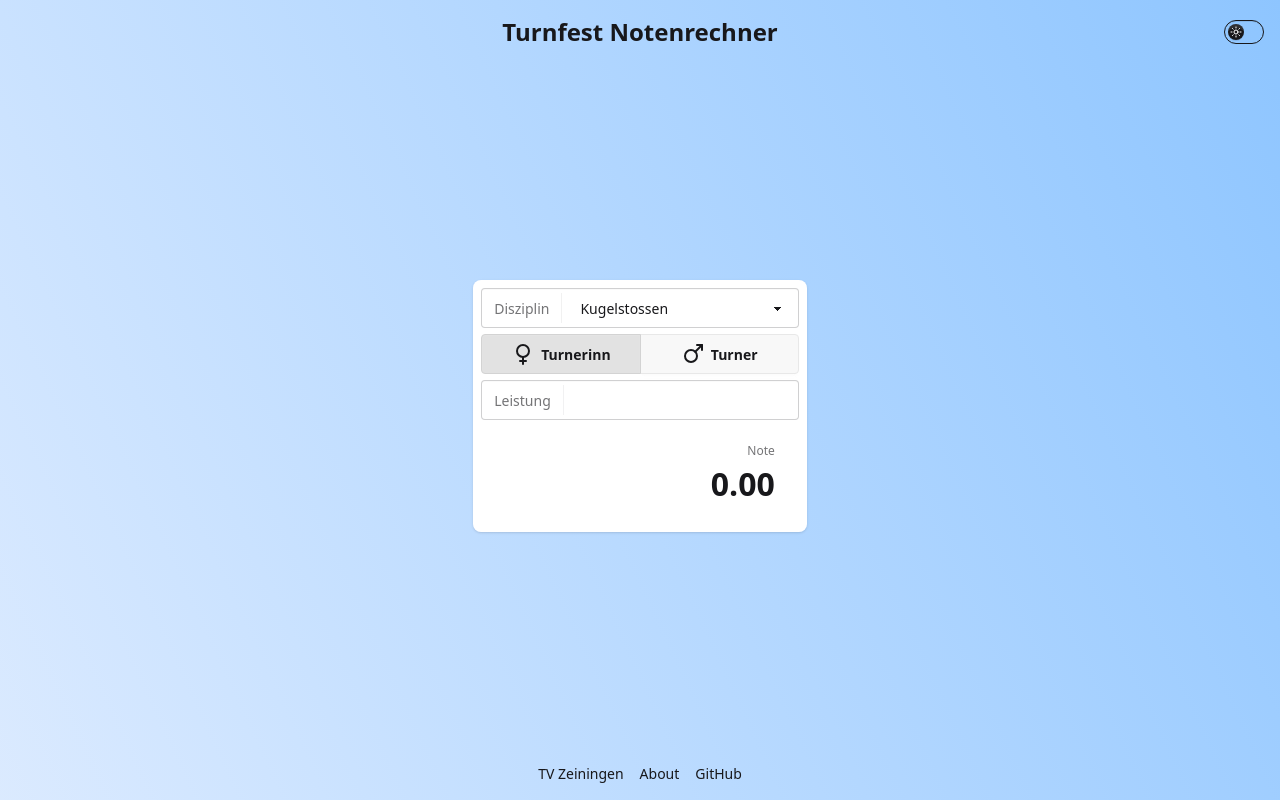
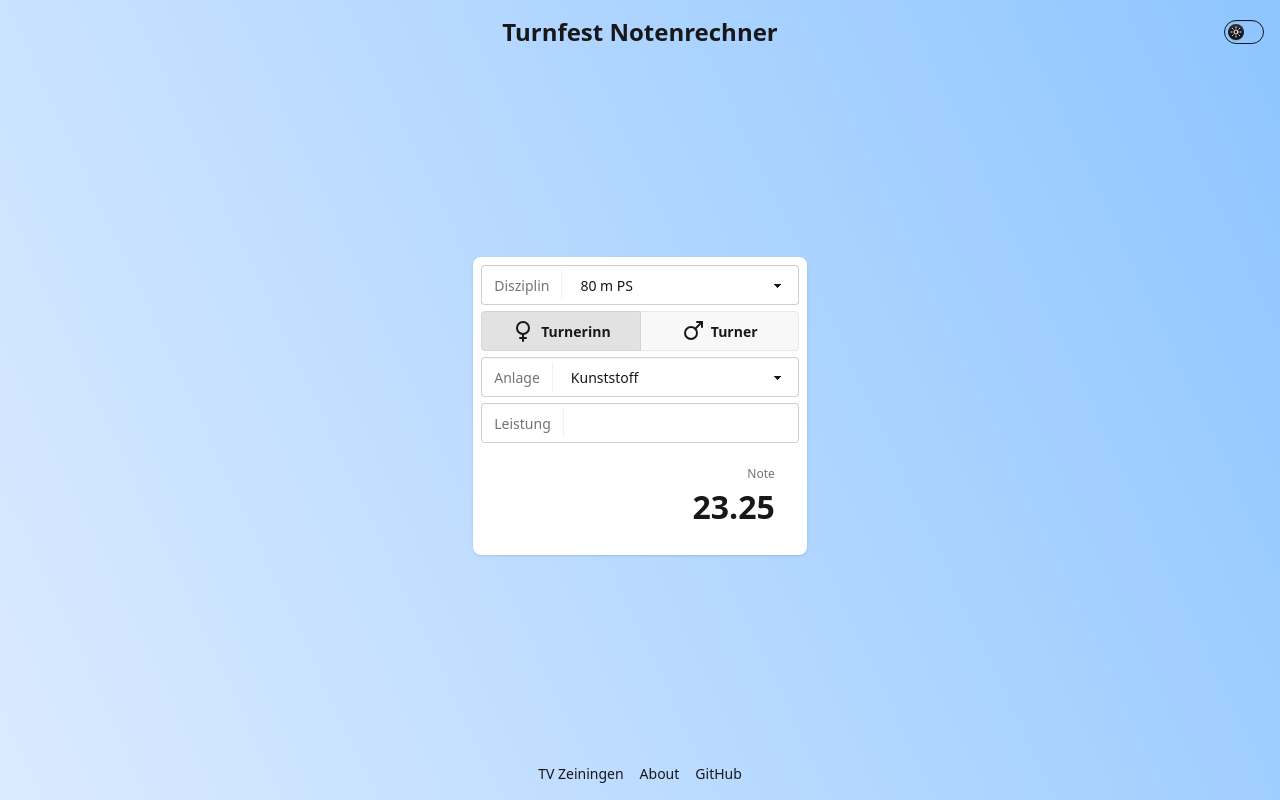
Before and after one commit to tvzeiningen/notenrechner, a React (Vite) app: page / in a window 1280 px wide. Built offline with nearby package versions, Linux system fonts and the light colour scheme.

Commit message:
fix illegal underground keys crash

```diff
--- a/src/App.tsx
+++ b/src/App.tsx
@@ -6,7 +6,7 @@ import { Footer } from './components/Footer';
 import { NavBar } from './components/NavBar';
 
 function App() {
-  const [discipline, setDiscipline] = useState<keyof typeof formulas>("Kugelstossen");
+  const [discipline, setDiscipline] = useState<keyof typeof formulas>(Object.keys(formulas)[0]);
   const formula = useMemo<DisciplineFormula<any>>(() => formulas[discipline], [discipline]);
   const getInitialTheme = () => {
     const stored = localStorage.getItem("theme");
@@ -38,7 +38,7 @@ function App() {
               onChange={e => setDiscipline(e.target.value)}
               value={discipline}>
               {Object.keys(formulas).map(discipline =>
-                <option value={discipline}>{discipline}</option>
+                <option key={discipline} value={discipline}>{discipline}</option>
               )}
             </select>
           </label>
--- a/src/components/Form.tsx
+++ b/src/components/Form.tsx
@@ -8,11 +8,11 @@ export function Form({ discipline }: { discipline: DisciplineFormula<any> }) {
     discipline.undergrounds ? Object.keys(discipline.undergrounds)[0] : undefined
   );
   const [performance, setPerformance] = useState<Time | Distance>(0.0);
-  useEffect(() => setUnderground( // TODO this does not feel right... what's best practice here?
-    discipline.undergrounds ? Object.keys(discipline.undergrounds)[0] : undefined
-  ),
-    [discipline.undergrounds]
-  )
+
+  useEffect(() => { // TODO this does not feel right... what's best practice here?
+    const availableUndergrounds = discipline.undergrounds ? Object.keys(discipline.undergrounds) : [];
+    setUnderground(availableUndergrounds[0]);
+  }, [discipline]);
   const grade = useMemo(() => {
     if (discipline.undergrounds && underground) {
       return discipline.undergrounds[underground][gender](performance);
@@ -21,7 +21,8 @@ export function Form({ discipline }: { discipline: DisciplineFormula<any> }) {
     } else {
       return discipline.formulas[gender](performance);
     };
-  }, [gender, underground, performance, discipline]);
+  }, [gender, underground, performance]);
+  // discipline is not in deps since it's an indirect dep via underground (useEffect above)
 
   const toggleGender = () => gender === "female" ? setGender("male") : setGender("female");
 
@@ -47,7 +48,7 @@ export function Form({ discipline }: { discipline: DisciplineFormula<any> }) {
             onChange={e => setUnderground(e.target.value)}
             value={underground}>
             {Object.keys(discipline.undergrounds).map(underground =>
-              <option value={underground}>{underground}</option>
+              <option key={underground} value={underground}>{underground}</option>
             )}
           </select>
         </label>
--- a/src/formulas.ts
+++ b/src/formulas.ts
@@ -1,6 +1,130 @@
 import type { DisciplineFormula } from "./types";
 
 const formulas: Record<string, DisciplineFormula<any>> = {
+    "80 m PS": {
+        undergrounds: {
+            "Kunststoff": {
+                female: d => (18.6 - d) / 0.8,
+                male: d => (14.2 - d) / 0.5,
+            },
+            "Rasen": {
+                female: d => (18.9 - d) / 0.8,
+                male: d => (14.5 - d) / 0.5,
+            },
+            "Wiese": {
+                female: d => (19.2 - d) / 0.8,
+                male: d => (14.8 - d) / 0.5,
+            },
+        }
+    },
+    "40 m PS Stab": {
+        undergrounds: {
+            "Kunststoff": {
+                female: d => (13.9 - d) / 0.8,
+                male: d => (13.2 - d) / 0.8,
+            },
+            "Rasen": {
+                female: d => (14.1 - d) / 0.8,
+                male: d => (13.4 - d) / 0.8,
+            },
+            "Wiese": {
+                female: d => (14.3 - d) / 0.8,
+                male: d => (13.6 - d) / 0.8,
+            },
+        }
+    },
+    "80 m": {
+        undergrounds: {
+            "Kunststoff": {
+                female: d => (16.7 - d) / 0.6,
+                male: d => (14.5 - d) / 0.5,
+            },
+            "Rasen": {
+                female: d => (17.0 - d) / 0.6,
+                male: d => (14.8 - d) / 0.5,
+            },
+            "Wiese": {
+                female: d => (17.3 - d) / 0.6,
+                male: d => (15.1 - d) / 0.5,
+            },
+        }
+    },
+    "40 m": {
+        undergrounds: {
+            "Kunststoff": {
+                female: d => (16.7 - d) / 0.6,
+                male: d => (14.5 - d) / 0.5,
+            },
+            "Rasen": {
+                female: d => (17.0 - d) / 0.6,
+                male: d => (14.8 - d) / 0.5,
+            },
+            "Wiese": {
+                female: d => (17.3 - d) / 0.6,
+                male: d => (15.1 - d) / 0.5,
+            },
+        }
+    },
+    "400 m": {
+        undergrounds: {
+            "Kunststoff": {
+                female: d => (112.5 - d) / 5,
+                male: d => (74.5 - d) / 2,
+            },
+            "Rasen": {
+                female: d => (115 - d) / 5,
+                male: d => (77 - d) / 2,
+            },
+            "Wiese": {
+                female: d => (117.5 - d) / 5,
+                male: d => (79.5 - d) / 2,
+            },
+        }
+    },
+    "800 m": {
+        undergrounds: {
+            "Kunststoff": {
+                female: d => (254 - d) / 10,
+                male: d => (206 - d) / 8,
+            },
+            "Rasen": {
+                female: d => (262 - d) / 10,
+                male: d => (212 - d) / 8,
+            },
+            "Wiese": {
+                female: d => (270 - d) / 10,
+                male: d => (218 - d) / 8,
+            },
+        }
+    },
+    "1000 m": {
+        undergrounds: {
+            "Kunststoff": {
+                female: d => (348 - d) / 15,
+                male: d => (265 - d) / 10
+            },
+            "Rasen": {
+                female: d => (360 - d) / 15,
+                male: d => (275 - d) / 10,
+            },
+            "Wiese": {
+                female: d => (372 - d) / 15,
+                male: d => (285 - d) / 10,
+            },
+        }
+    },
+    "Hochsprung": {
+        undergrounds: {
+            "Kunststoff": {
+                female: d => (d - 0.45) * 10,
+                male: d => (d - 0.8) * 10,
+            },
+            "Asphalt": {
+                female: d => (d - 0.40) * 10,
+                male: d => (d - 0.75) * 10,
+            },
+        }
+    },
     "Weitsprung": {
         undergrounds: {
             "Kunststoff": {
@@ -13,13 +137,46 @@ const formulas: Record<string, DisciplineFormula<any>> = {
             },
         }
     },
-    "Kugelstossen": {
+    "Kugelstossen 4 / 5 kg": {
         formulas: {
             female: d => d,
             male: d => (d + 0.5) / 1.5,
         },
         undergrounds: undefined,
-    }
+    },
+    "Schleuderball 1 / 1,5 kg": {
+        "formulas": {
+            female: d => (d + 2) / 4,
+            male: d => (d - 11) / 4,
+        },
+        undergrounds: undefined,
+    },
+    "Speer 600 / 800 g": {
+        undergrounds: {
+            "Kunststoff": {
+                female: d => (d + 8) / 4,
+                male: d => (d + 5) / 5,
+            },
+            "temporär gebaut": {
+                female: d => (d + 9.5) / 4,
+                male: d => (d + 7) / 5,
+            }
+        }
+    },
+    "Weitwurf 300 / 500 g": {
+        formulas: {
+            female: d => (d + 8) / 5,
+            male: d => (d - 3) / 6,
+        },
+        undergrounds: undefined,
+    },
+    "Steinstossen": {
+        formulas: {
+            female: d => d+2,
+            male: d => d,
+        },
+        undergrounds: undefined,
+    },
 };
 
 export default formulas;
```
